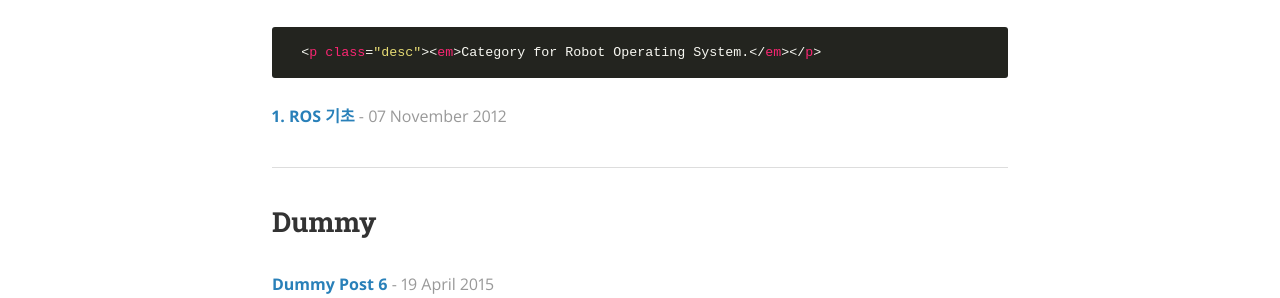
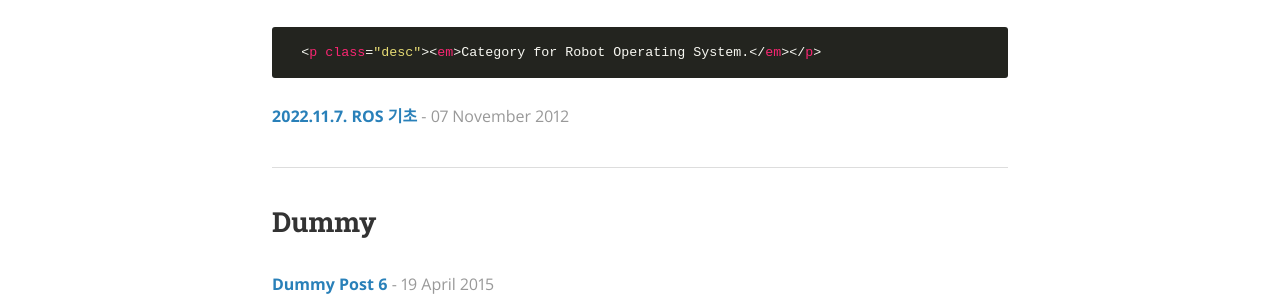
Before and after one commit to songwon31/songwon31.github.io, a Jekyll site: the page built from posts.md, in a window 1280 px wide and 1323 px high. Shown: the part 255-553 px from the top of the window. Built offline with Jekyll 4.4.1, drawn with Linux system fonts in a browser that asks for light colours; nearby versions of some CDN libraries.

Commit message:
Update 2012-11-07-First-ros-post.markdown

```diff
--- a/_posts/2012-11-07-First-ros-post.markdown
+++ b/_posts/2012-11-07-First-ros-post.markdown
@@ -1,6 +1,6 @@
 ---
 layout: post
-title:  "1. ROS 기초"
+title:  "2022.11.7. ROS 기초"
 date:   2012-11-07T16:53:59
 author: songwon
 categories: ros
```
